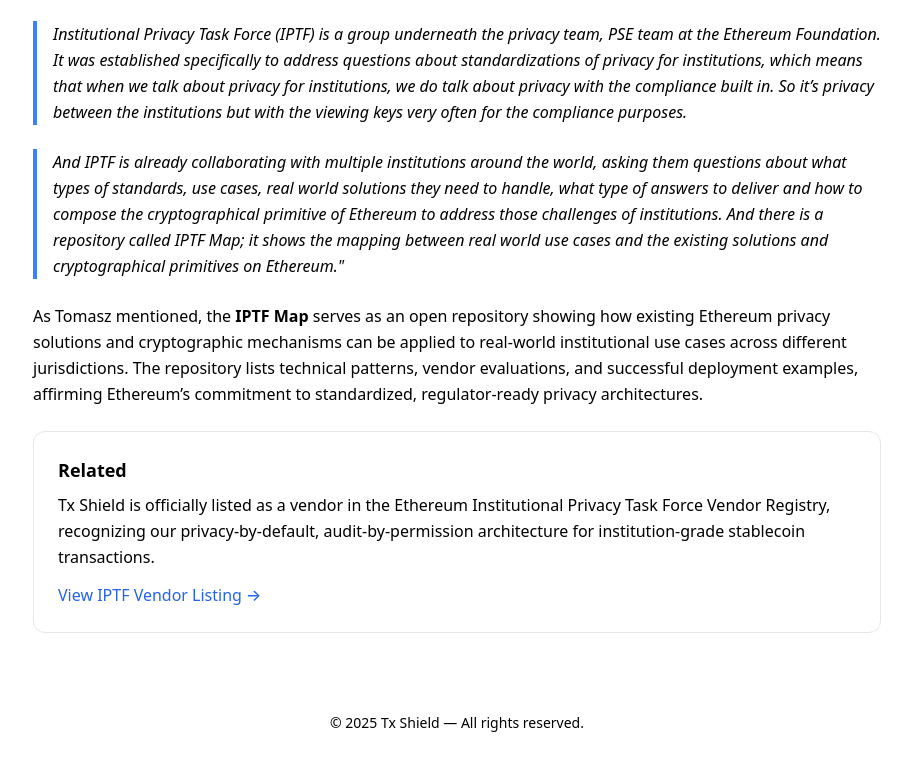
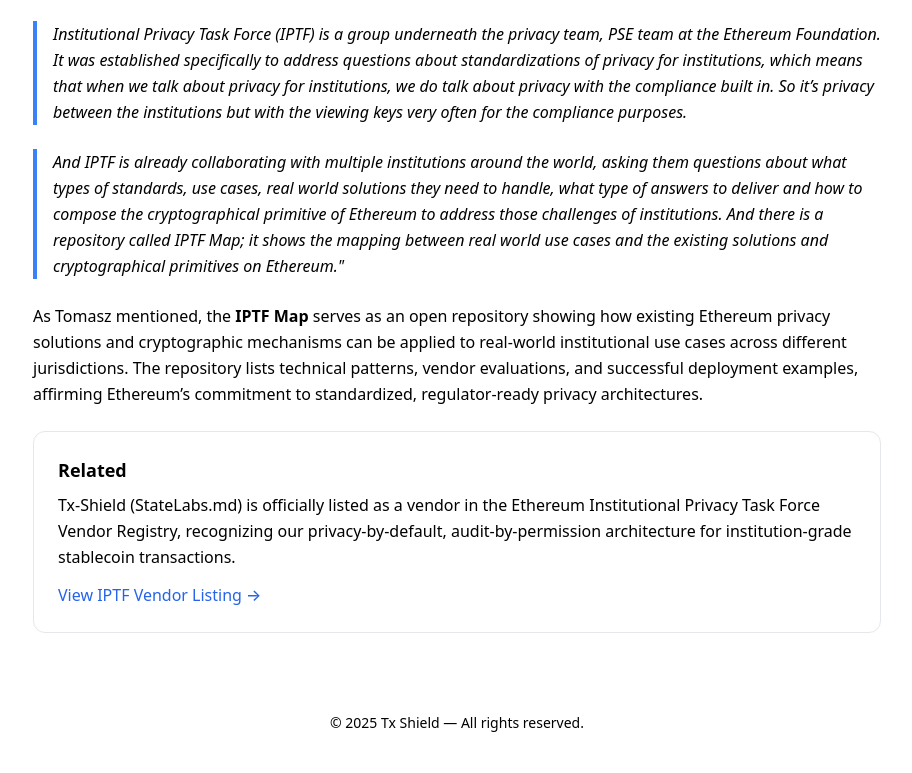
Before and after one commit to JoeZYXStateLabs/Tx-Shield, a plain HTML site: page news/ef-privacy-state/index.html in a window 1280 px wide. Shown: the part 1280-2053 px from the top of the page, without its empty margins (183-1095 px from the left). Drawn offline with nearby package versions, Linux system fonts and the light colour scheme.

Commit message:
Update index.html

```diff
--- a/news/ef-privacy-state/index.html
+++ b/news/ef-privacy-state/index.html
@@ -89,7 +89,7 @@
       <div class="bg-slate-100 rounded-xl p-6 border border-slate-200">
         <h3 class="text-lg font-semibold text-slate-900 mb-2">Related</h3>
         <p class="text-slate-700 mb-3">
-          Tx Shield is officially listed as a vendor in the Ethereum Institutional Privacy Task Force Vendor Registry,
+          Tx-Shield (StateLabs.md) is officially listed as a vendor in the Ethereum Institutional Privacy Task Force Vendor Registry,
           recognizing our privacy-by-default, audit-by-permission architecture for institution-grade stablecoin transactions.
         </p>
         <a href="/news/eth-iptf/" class="text-blue-600 hover:text-blue-700 font-medium">
```
